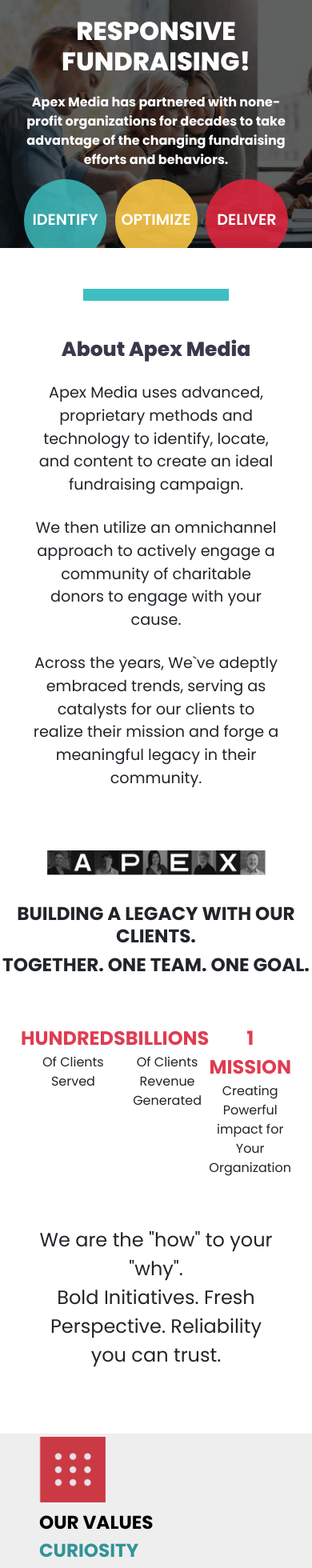
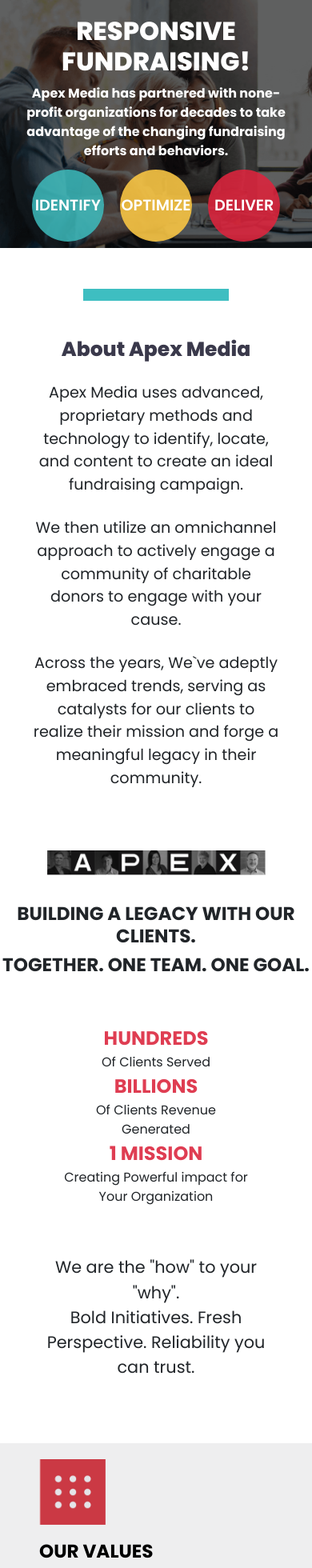
Before and after one commit to pooya13vm/APEX, a React (Create React App) app: page / in a window 390 px wide. Shown: the top 1960 px of the page at 80% size. Built offline with nearby package versions, Linux system fonts and the light colour scheme.

Commit message:
final change

```diff
--- a/src/App.css
+++ b/src/App.css
@@ -446,7 +446,7 @@ SVG {
 .footer-top-logo-container {
   width: 100%;
   height: 200px;
-  background-color: #eeeeef;
+  /* background-color: #eeeeef; */
   display: flex;
   justify-content: center;
   align-items: center;
@@ -610,9 +610,9 @@ form {
   }
 }
 @media only screen and (max-width: 1500px) {
-  .method-section-right {
+  /* .method-section-right {
     margin: 0 50px 0 100px;
-  }
+  } */
   .slogan-text p {
     margin-left: 0;
     margin-right: 0;
@@ -669,7 +669,7 @@ form {
   }
   .method-section-right {
     width: 100%;
-    margin: 0 0 0 60px;
+    /* margin: 0 0 0 60px; */
   }
   .method-section-left img:nth-child(odd) {
     width: 110px;
@@ -1041,4 +1041,38 @@ form {
     height: 700px;
     padding-bottom: 20px;
   }
+  .footer-top-logo-container img {
+    height: 70px;
+  }
+  .method-section-right h3 {
+    font-size: 40px;
+  }
+  .under-title-text {
+    margin-top: 0;
+  }
+  .slogan-last-text-container p {
+    font-size: 1.3rem;
+  }
+  .ourValue-item h3 {
+    margin-bottom: 0;
+    margin-top: 0.5rem;
+  }
 }
+@media only screen and (max-width: 460px) {
+  .slogan-three-part-container {
+    flex-direction: column;
+    align-items: center;
+  }
+  .method-section-left img:nth-child(odd) {
+    width: 48px;
+  }
+}
+@media only screen and (max-width: 438px) {
+  .circle_item {
+    width: 90px;
+    height: 90px;
+  }
+  .ourValue-container {
+    height: 770px;
+  }
+}
```
